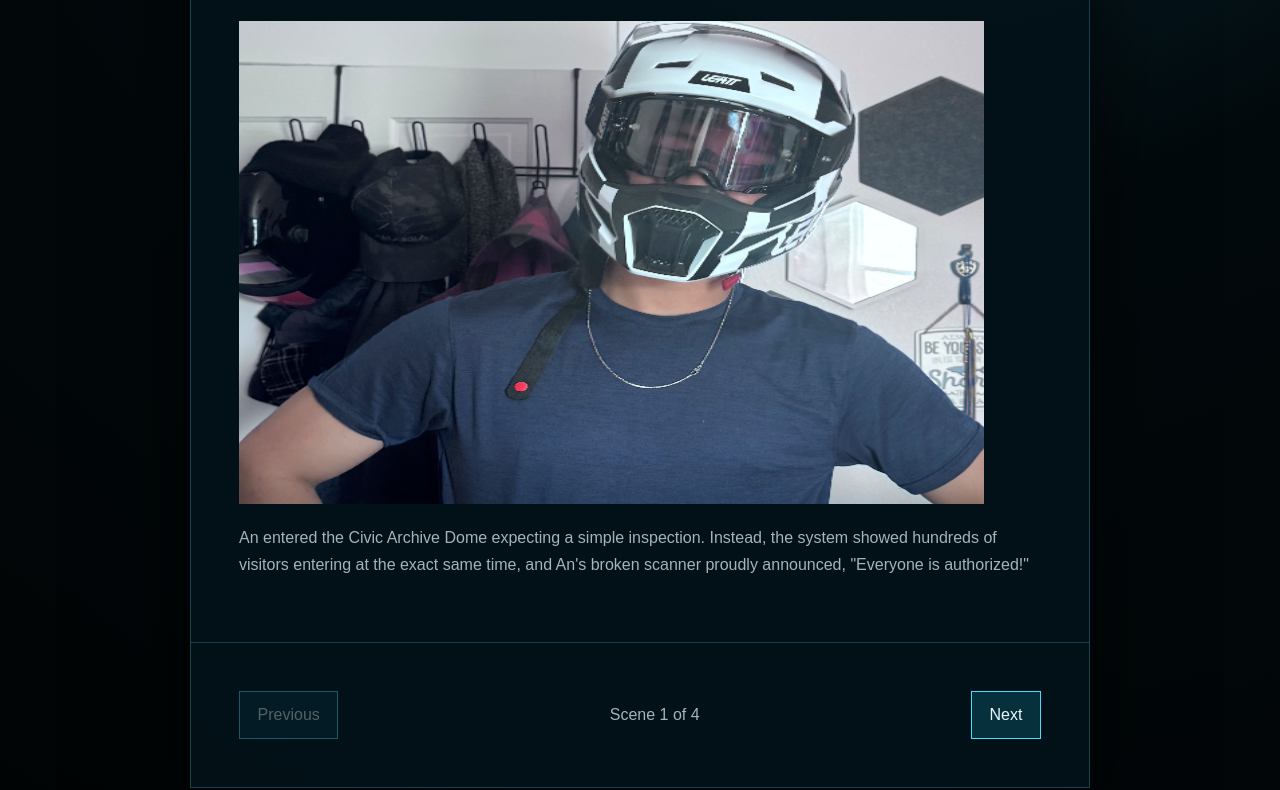
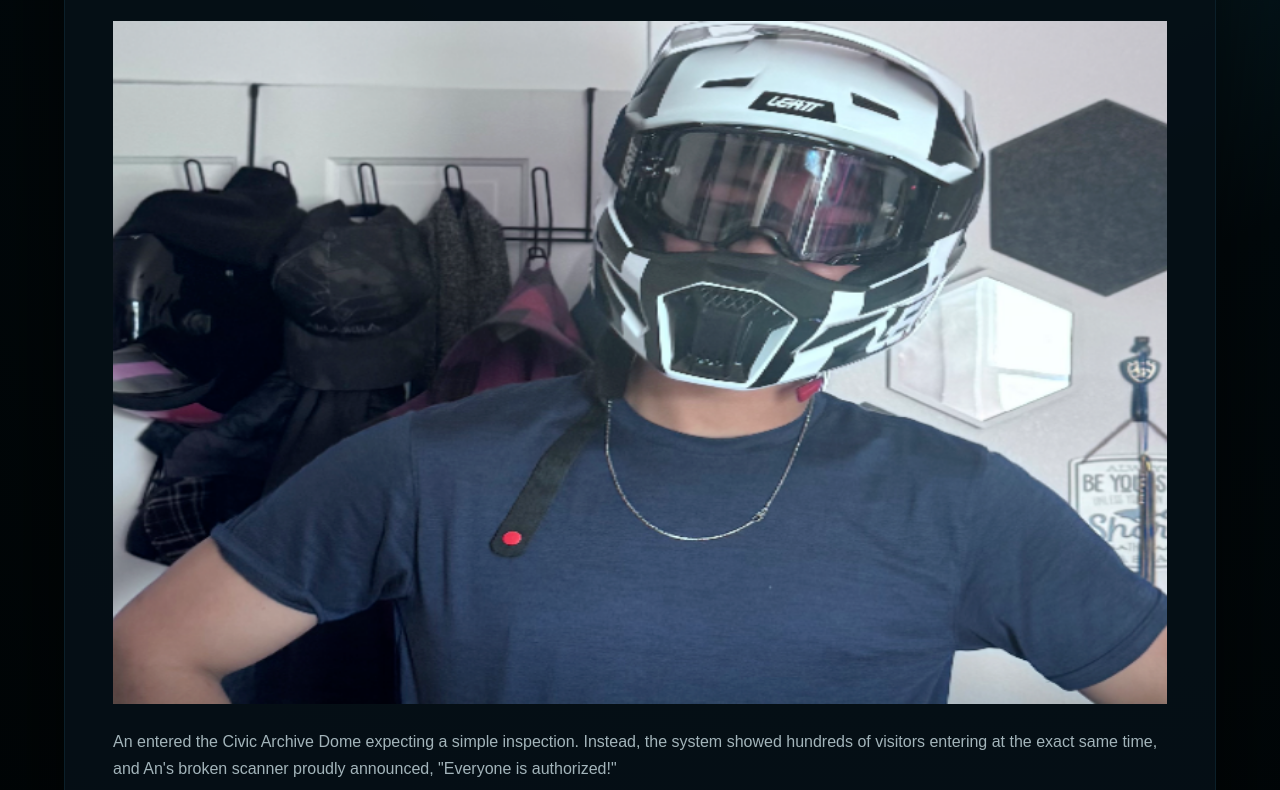
Before and after one commit to anguyen0344/cs110-week3-expedition-report-starter-v1-2, a plain HTML site: page index.html in a window 1280 px wide. Shown: the part 670-1460 px from the top of the page. Drawn offline with Linux system fonts and the light colour scheme.

Commit message:
Improve report layout and readability

```diff
--- a/styles.css
+++ b/styles.css
@@ -1,10 +1,10 @@
 :root {
   color-scheme: dark;
-  --ink: #eaf8fb;
+  --ink: #edf8fb;
   --muted: #a3b4ba;
-  --surface: #031218;
-  --line: #17424d;
-  --signal: #47ddff;
+  --surface: #061016;
+  --line: #0b1f29;
+  --signal: #59ddff;
 }
 
 * { box-sizing: border-box; }
@@ -21,7 +21,7 @@ body {
 button { font: inherit; }
 
 .report-shell {
-  width: min(900px, 100%);
+  width: min(72rem, calc(100% - 2rem));
   margin: 0 auto;
   border: 1px solid var(--line);
   background: color-mix(in srgb, var(--surface) 92%, transparent);
@@ -47,7 +47,12 @@ p { color: var(--muted); line-height: 1.7; }
   color: var(--signal);
   background: linear-gradient(135deg, #0c2c35, #071014);
 }
-
+.scene img {
+  display: block;
+  width: 100%;
+  height: auto;
+  margin: 1.5rem 0;
+}
 .scene-controls {
   display: grid;
   grid-template-columns: auto 1fr auto;
```
